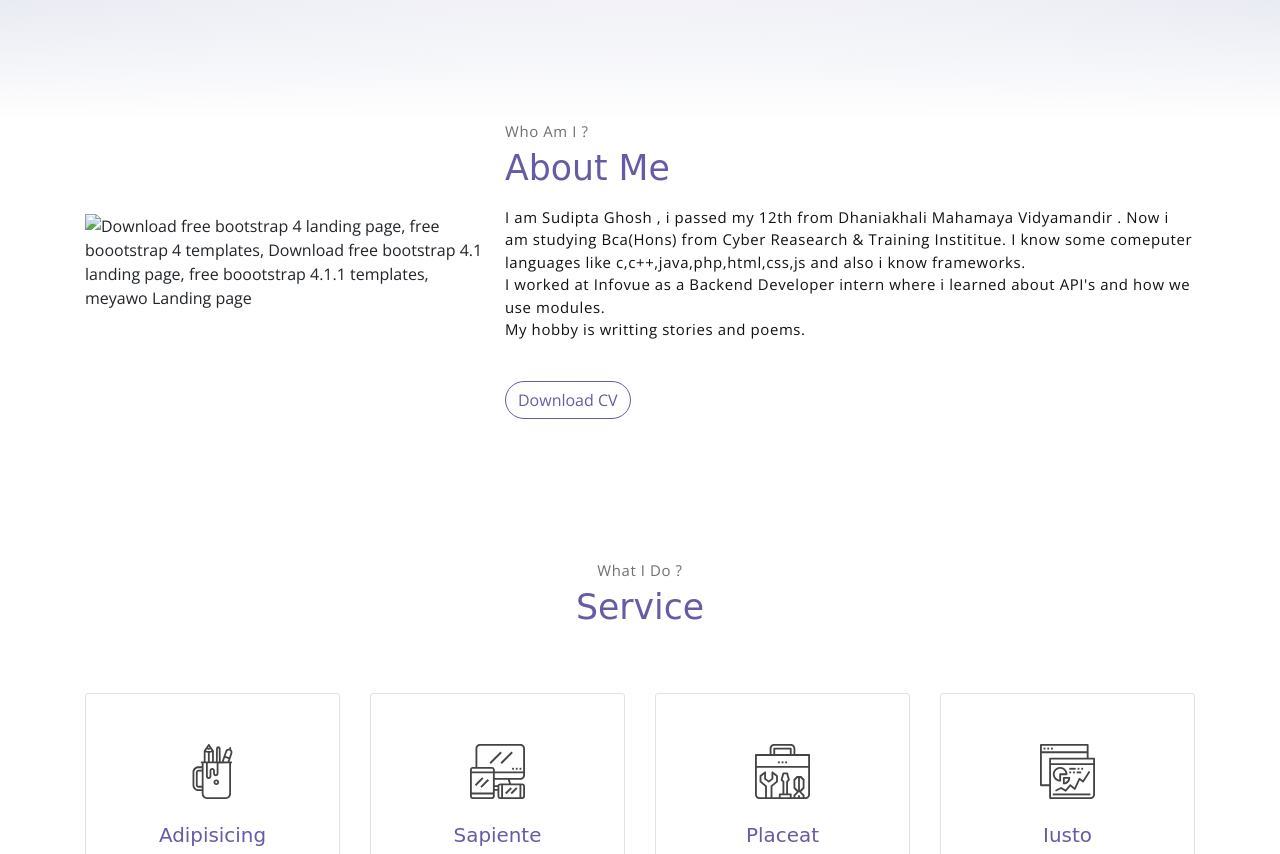
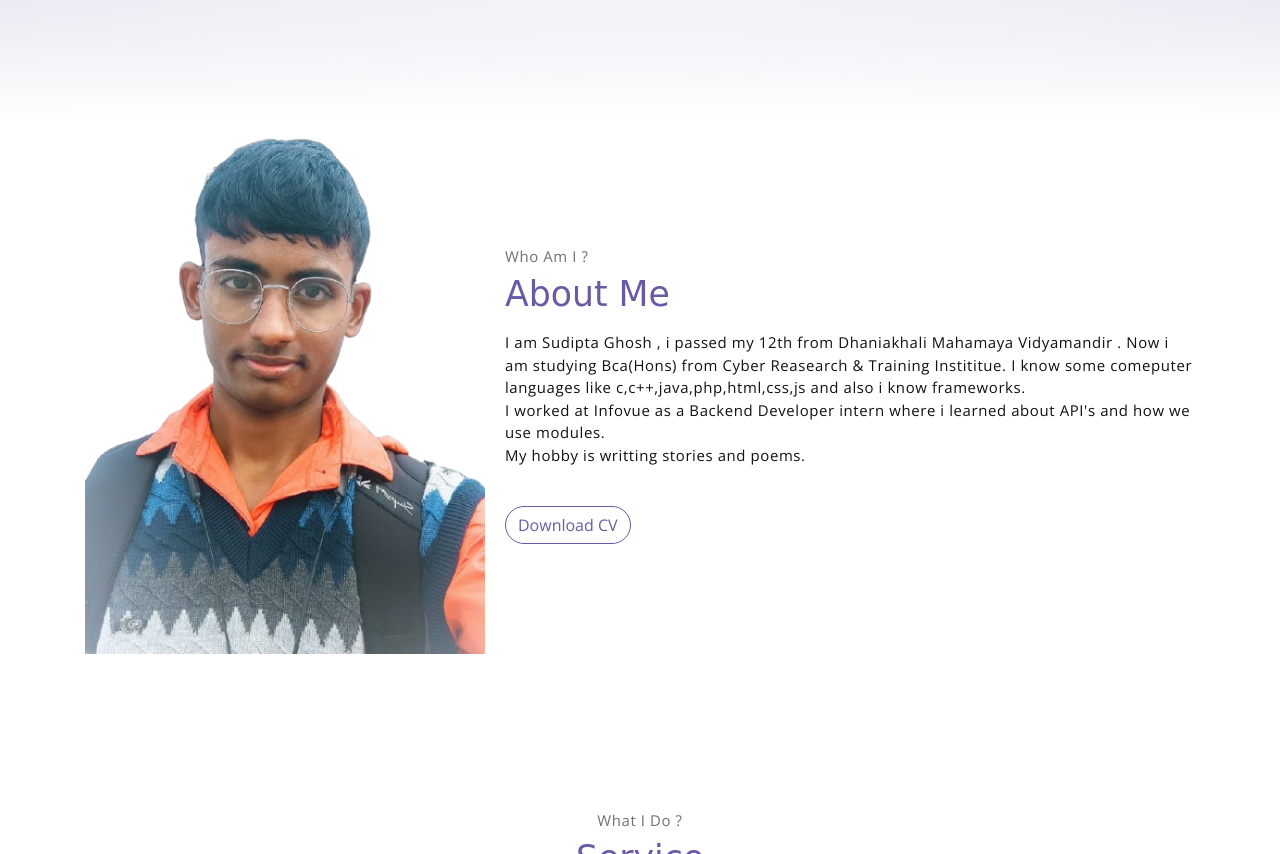
Before and after one commit to Sudipto-tales/Portfolios, a plain HTML site: page index.html in a window 1280 px wide. Shown: the part 680-1534 px from the top of the page. Drawn offline with nearby package versions, Linux system fonts and the light colour scheme; a web font is replaced by a local one.

Commit message:
Update index.html

```diff
--- a/index.html
+++ b/index.html
@@ -71,7 +71,7 @@
             <!-- about wrapper -->
             <div class="about">
                 <div class="about-img-holder">
-                    <img src="assets/imgs/my_image.png" class="about-img"
+                    <img src="assets/imgs/my_img.png" class="about-img"
                         alt="Download free bootstrap 4 landing page, free boootstrap 4 templates, Download free bootstrap 4.1 landing page, free boootstrap 4.1.1 templates, meyawo Landing page">
                 </div>
                 <div class="about-caption">
```
